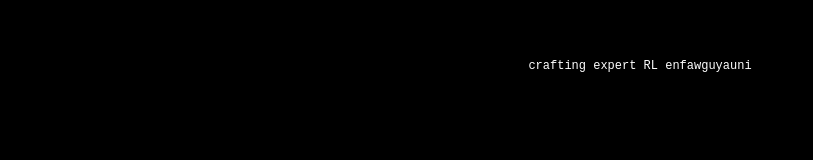
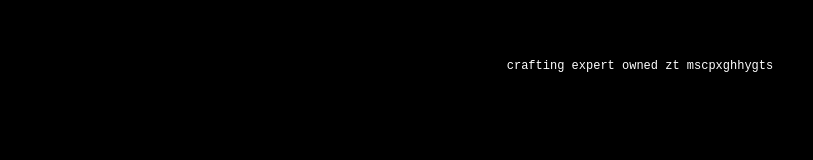
Before and after one commit to OlegMoshkovich/milab, a Next.js app: page / in a window 1280 px wide. Shown: the part 334-494 px from the top of the page, without its empty margins (0-813 px from the left). Built offline with nearby package versions, Linux system fonts and the light colour scheme.

Commit message:
Reword second board message to "crafting expert owned RL environments"
Co-Authored-By: Claude Opus 4.8 <noreply@anthropic.com>
Claude-Session: https://claude.ai/code/session_015gavyA4Mmmny4182sFUwab

```diff
--- a/app/page.tsx
+++ b/app/page.tsx
@@ -6,7 +6,7 @@ export default function Home() {
       <SplitFlap
         messages={[
           "machine intelligence research lab",
-          "crafting expert RL environments",
+          "crafting expert owned RL environments",
           "personal machine intelligence for all",
         ]}
       />
```
